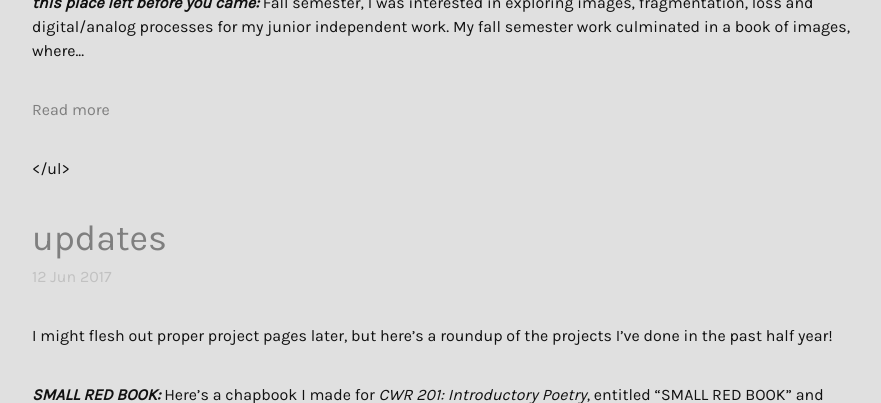
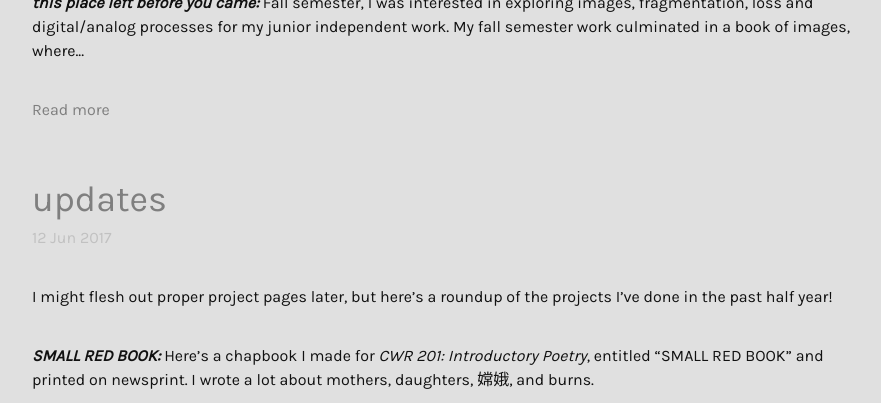
Before and after one commit to kathleenlma/kathleenlma.github.io, a Jekyll site: the page built from _pages/blog.md, in a window 1280 px wide and 1400 px high, scrolled down 1047 px, cut to the strip 101-504 px from the top of the window. Shown: the whole strip, without its empty margins (193-1074 px from the left). Built offline with Jekyll 4.4.1, drawn with Linux system fonts in a browser that asks for light colours.

Commit message:
updated site

```diff
--- a/_pages/blog.md
+++ b/_pages/blog.md
@@ -14,5 +14,5 @@ permalink: /blog/
 
 	    	<p><a href="{{ post.url }}">Read more</a></p>
 
+	{% endfor %}
 </ul>
-{% endfor %}
```
